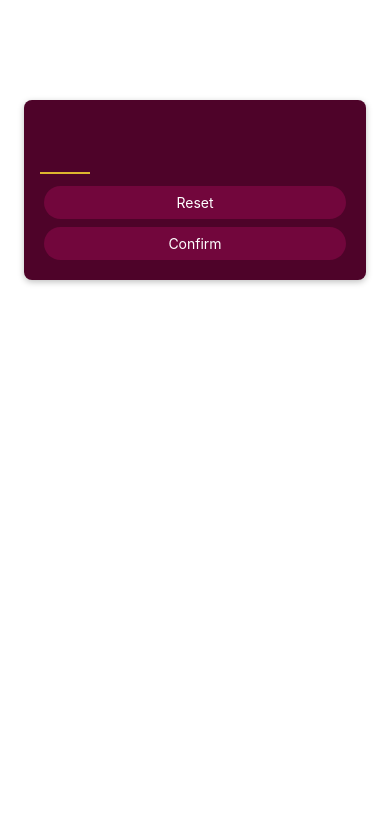
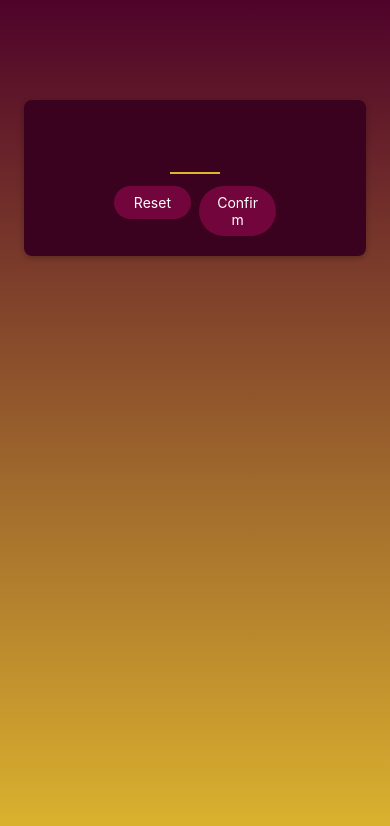
Before and after one commit to mohammedshahim/learn_react_native, a React Native app: screen / in a window 390 px wide. Shown: the top 826 px of the page. Built offline with nearby package versions, Linux system fonts and the light colour scheme.

Commit message:
working with expo LinearGradient

```diff
--- a/App.js
+++ b/App.js
@@ -1,9 +1,17 @@
-import { StatusBar } from "expo-status-bar";
-import { StyleSheet, Text, View } from "react-native";
+import { StyleSheet } from "react-native";
 import StartGameScreen from "./screens/StartGameScreen";
+import { LinearGradient } from "expo-linear-gradient";
 
 export default function App() {
-  return <StartGameScreen />;
+  return (
+    <LinearGradient style={styles.rootScreen} colors={["#4e0329", "#ddb52f"]}>
+      <StartGameScreen />
+    </LinearGradient>
+  );
 }
 
-const styles = StyleSheet.create({});
+const styles = StyleSheet.create({
+  rootScreen: {
+    flex: 1,
+  },
+});
--- a/package.json
+++ b/package.json
@@ -12,7 +12,8 @@
     "expo": "~49.0.8",
     "expo-status-bar": "~1.6.0",
     "react": "18.2.0",
-    "react-native": "0.72.4"
+    "react-native": "0.72.4",
+    "expo-linear-gradient": "~12.3.0"
   },
   "devDependencies": {
     "@babel/core": "^7.20.0"
--- a/screens/StartGameScreen.js
+++ b/screens/StartGameScreen.js
@@ -11,8 +11,14 @@ const StartGameScreen = () => {
         autoCapitalize="none"
         autoCorrect={false}
       />
-      <PrimaryButton>Reset</PrimaryButton>
-      <PrimaryButton>Confirm</PrimaryButton>
+      <View style={styles.buttonsContainer}>
+        <View style={styles.buttonContainer}>
+          <PrimaryButton>Reset</PrimaryButton>
+        </View>
+        <View style={styles.buttonContainer}>
+          <PrimaryButton>Confirm</PrimaryButton>
+        </View>
+      </View>
     </View>
   );
 };
@@ -21,10 +27,12 @@ export default StartGameScreen;
 
 const styles = StyleSheet.create({
   inputContainer: {
+    justifyContent: "center",
+    alignItems: "center",
     marginTop: 100,
     marginHorizontal: 24,
     padding: 16,
-    backgroundColor: "#4e0329",
+    backgroundColor: "#3b021f",
     borderRadius: 8,
     // Only works on Android
     elevation: 8,
@@ -45,4 +53,10 @@ const styles = StyleSheet.create({
     fontWeight: "bold",
     textAlign: "center",
   },
+  buttonsContainer: {
+    flexDirection: "row",
+  },
+  buttonContainer: {
+    flex: 1,
+  },
 });
```
Also changed, not shown: 1 other file (tests, documents, lock files or other folders).
